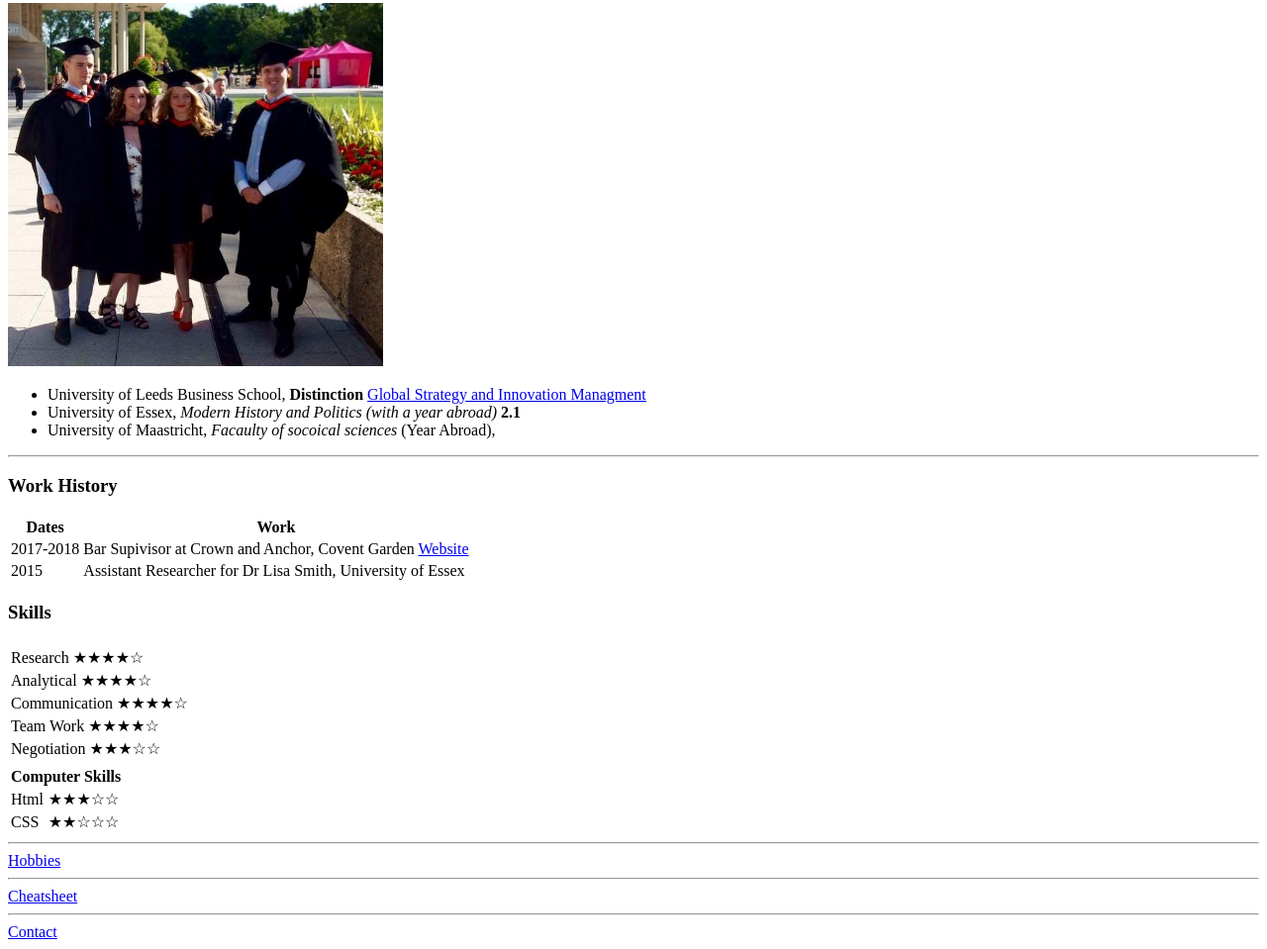
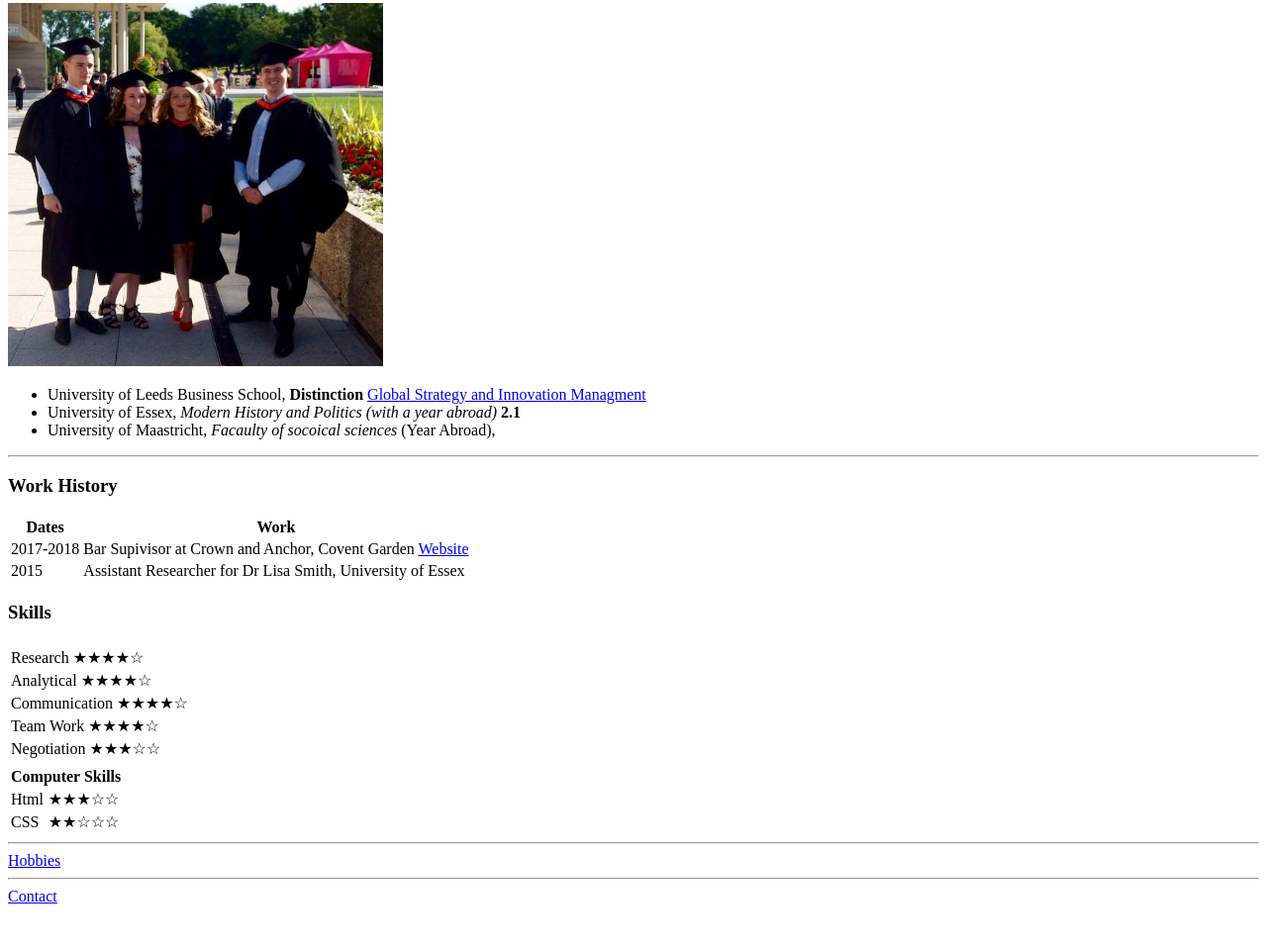
Before and after one commit to Ispenc1/cv, a plain HTML site: page index.html in a window 1280 px wide. Shown: the part 293-1252 px from the top of the page at 99% size. After the commit the page ends 1216 px from the top, so only its background shows below. Drawn offline with Linux system fonts and the light colour scheme.

Commit message:
Update index.html

```diff
--- a/index.html
+++ b/index.html
@@ -86,10 +86,6 @@
   <a href="hobbies.html">Hobbies</a>
   <hr>
 
-
-
-  <a href="https://web.stanford.edu/group/csp/cs21/htmlcheatsheet.pdf" download>Cheatsheet </a>
-  <hr>
   <a href="contactme.html">Contact</a>
 
 
```
